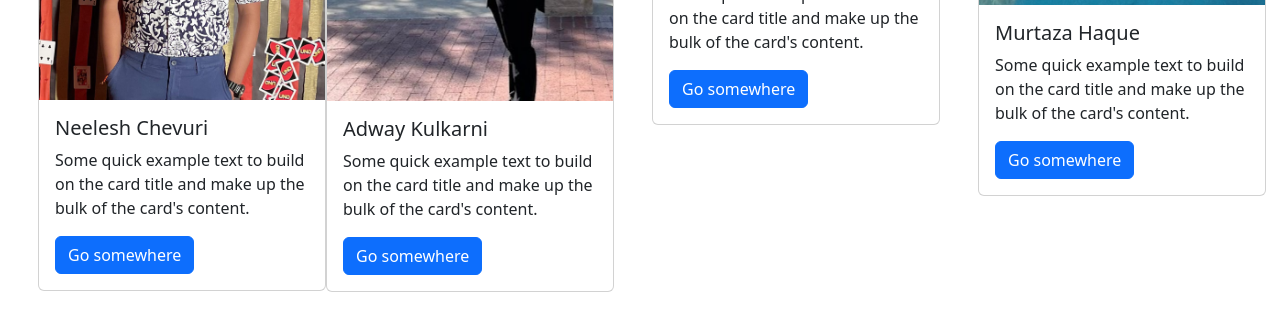
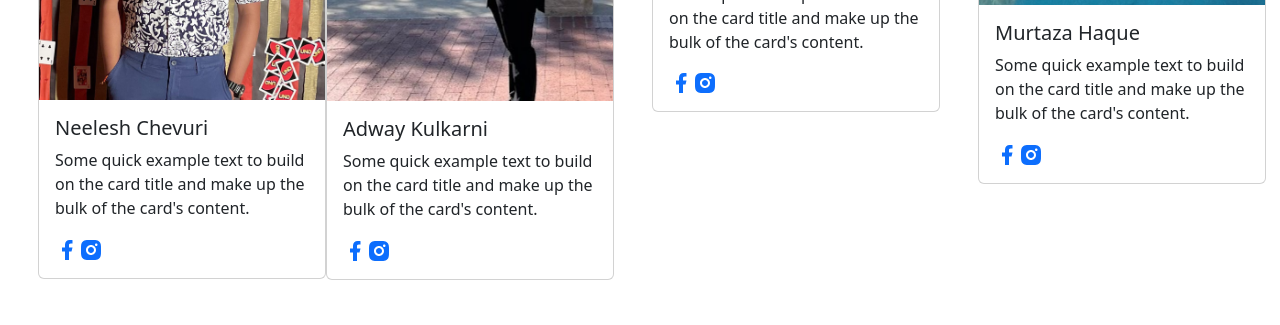
Before and after one commit to cyberneel/dermalyze-react-webapp, a React (Vite) app: page /AboutUs in a window 1280 px wide. Shown: the part 465-790 px from the top of the page. Built offline with nearby package versions, Linux system fonts and the light colour scheme.

Commit message:
small changes and testing branches (#1)

```diff
--- a/package.json
+++ b/package.json
@@ -13,10 +13,12 @@
   },
   "dependencies": {
     "@popperjs/core": "^2.11.8",
+    "@remixicon/react": "^4.2.0",
     "bootstrap": "^5.3.3",
     "react": "^18.2.0",
     "react-dom": "^18.2.0",
-    "react-router-dom": "^6.23.0"
+    "react-router-dom": "^6.23.0",
+    "remixicon": "^4.3.0"
   },
   "devDependencies": {
     "@types/jquery": "^3.5.29",
--- a/src/components/Profiles/AdwayCard.tsx
+++ b/src/components/Profiles/AdwayCard.tsx
@@ -1,10 +1,15 @@
+import {RiFacebookFill, RiInstagramFill} from '@remixicon/react';
 function AdwayCard(){
     return <> <div className="card" style={{width: "18rem"}}>
     <img src="src\assets\ProfileImages\adway-close.png" className="card-img-top" alt="..."></img>
     <div className="card-body">
       <h5 className="card-title">Adway Kulkarni</h5>
       <p className="card-text">Some quick example text to build on the card title and make up the bulk of the card's content.</p>
-      <a href="#" className="btn btn-primary">Go somewhere</a>
+      {/* <a href="#" className="btn btn-primary">Go somewhere</a> */}
+      <div className="social">
+                  <a href="" target="_blank"><RiFacebookFill /></a>
+                  <a href="" target="_blank"><RiInstagramFill /></a>
+                </div>
     </div>
   </div></>
 
--- a/src/components/Profiles/MurtazaCard.tsx
+++ b/src/components/Profiles/MurtazaCard.tsx
@@ -1,10 +1,15 @@
+import {RiFacebookFill, RiInstagramFill} from '@remixicon/react';
 function MurtazaCard(){
     return <> <div className="card" style={{width: "18rem"}}>
     <img src="src\assets\ProfileImages\PhotoOfMe2023.jpg" className="card-img-top" alt="..."></img>
     <div className="card-body">
       <h5 className="card-title">Murtaza Haque</h5>
       <p className="card-text">Some quick example text to build on the card title and make up the bulk of the card's content.</p>
-      <a href="#" className="btn btn-primary">Go somewhere</a>
+      <div className="social">
+                  <a href="" target="_blank"><RiFacebookFill /></a>
+                  <a href="" target="_blank"><RiInstagramFill /></a>
+                </div>
+      {/* <a href="#" className="btn btn-primary">Go somewhere</a> */}
     </div>
   </div></>
 
--- a/src/components/Profiles/NeeleshCard.tsx
+++ b/src/components/Profiles/NeeleshCard.tsx
@@ -1,10 +1,15 @@
+import {RiFacebookFill, RiInstagramFill} from '@remixicon/react';
 function NeeleshCard(){
     return <> <div className="card" style={{width: "18rem"}}>
     <img src="src\assets\ProfileImages\neelesh-1400x1866.png" className="card-img-top" alt="..."></img>
     <div className="card-body">
       <h5 className="card-title">Neelesh Chevuri</h5>
       <p className="card-text">Some quick example text to build on the card title and make up the bulk of the card's content.</p>
-      <a href="#" className="btn btn-primary">Go somewhere</a>
+      {/* <a href="#" className="btn btn-primary">Go somewhere</a> */}
+      <div className="social">
+                  <a href="" target="_blank"><RiFacebookFill /></a>
+                  <a href="" target="_blank"><RiInstagramFill /></a>
+                </div>
     </div>
   </div></>
   }
--- a/src/components/Profiles/SameerCard.tsx
+++ b/src/components/Profiles/SameerCard.tsx
@@ -1,4 +1,4 @@
-
+import {RiFacebookFill, RiInstagramFill} from '@remixicon/react';
 function SameerCard(){
     return <>
     <div className="card" style={{width: "18rem"}}>
@@ -6,7 +6,11 @@ function SameerCard(){
   <div className="card-body">
     <h5 className="card-title">Sameer Agarwal</h5>
     <p className="card-text">Some quick example text to build on the card title and make up the bulk of the card's content.</p>
-    <a href="#" className="btn btn-primary">Go somewhere</a>
+    {/* <a href="#" className="btn btn-primary">Go somewhere</a> */}
+    <div className="social">
+                  <a href="https://www.facebook.com/profile.php?id=100083941898216" target="_blank"><RiFacebookFill /></a>
+                  <a href="https://www.instagram.com/sam.eer.agarwal/" target="_blank"><RiInstagramFill /></a>
+                </div>
   </div>
 </div></>
 }
--- a/src/scss/styles.scss
+++ b/src/scss/styles.scss
@@ -21,3 +21,33 @@
 .bg-dark {
     background-color: #343a40 !important;
 }
+.social {
+	margin-top: 12px;
+	display: flex;
+	align-items: center;
+	justify-content: flex-start;
+}
+.social a {
+	transition: ease-in-out 0.3s;
+	display: flex;
+	align-items: center;
+	justify-content: center;
+	border-radius: 50px;
+	width: 32px;
+	height: 32px;
+	background: #eff2f8;
+}
+.social a i {
+	color: var(--Even-Darker-Green);
+	font-size: 16px;
+	margin: 0 2px;
+}
+.social a:hover {
+	background: var(--Bright-Green);
+}
+.social a:hover i {
+	color: #fff;
+}
+.social a+a {
+	margin-left: 8px;
+  }
```
Also changed, not shown: 1 other file (tests, documents, lock files or other folders).
